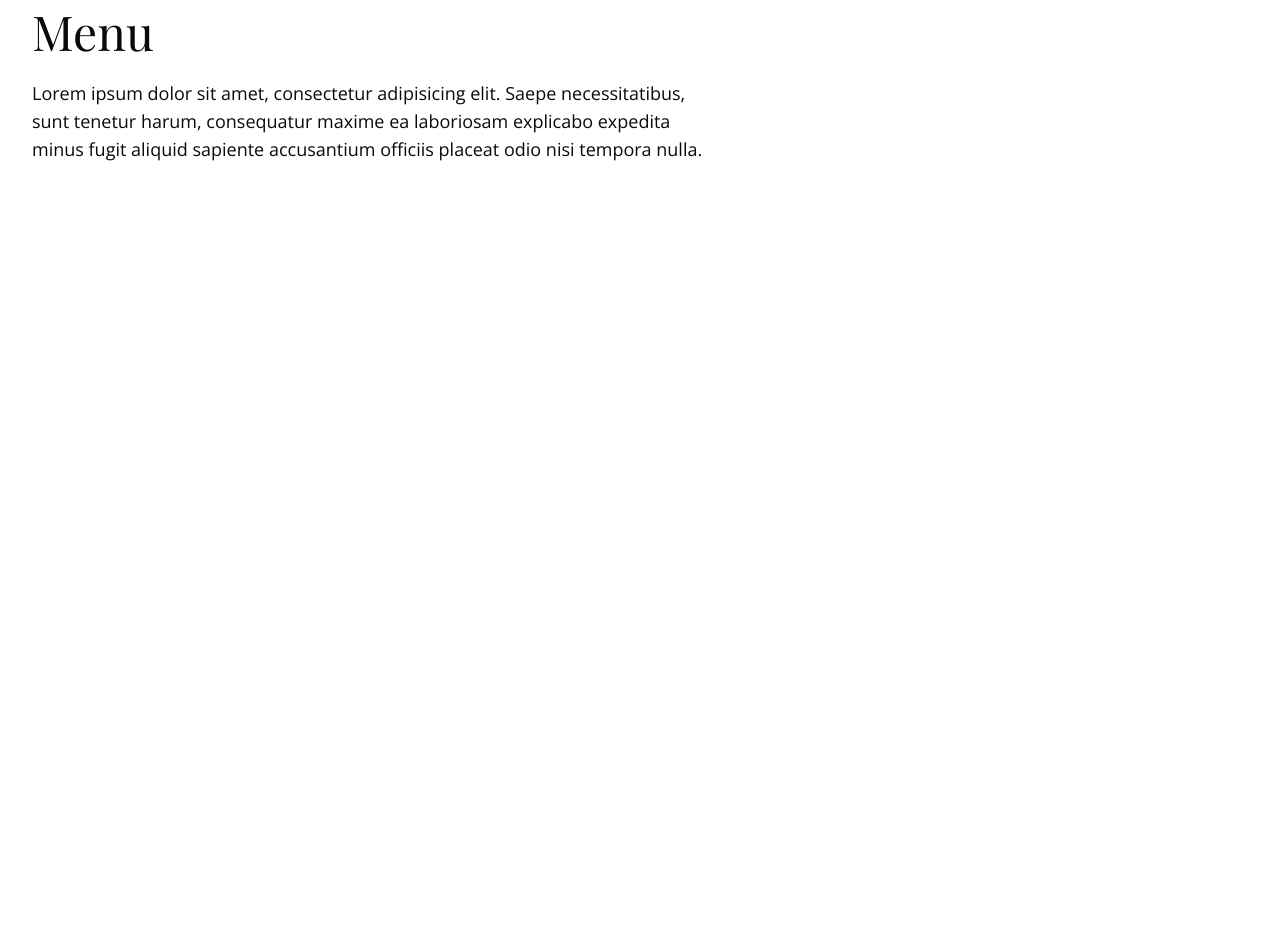
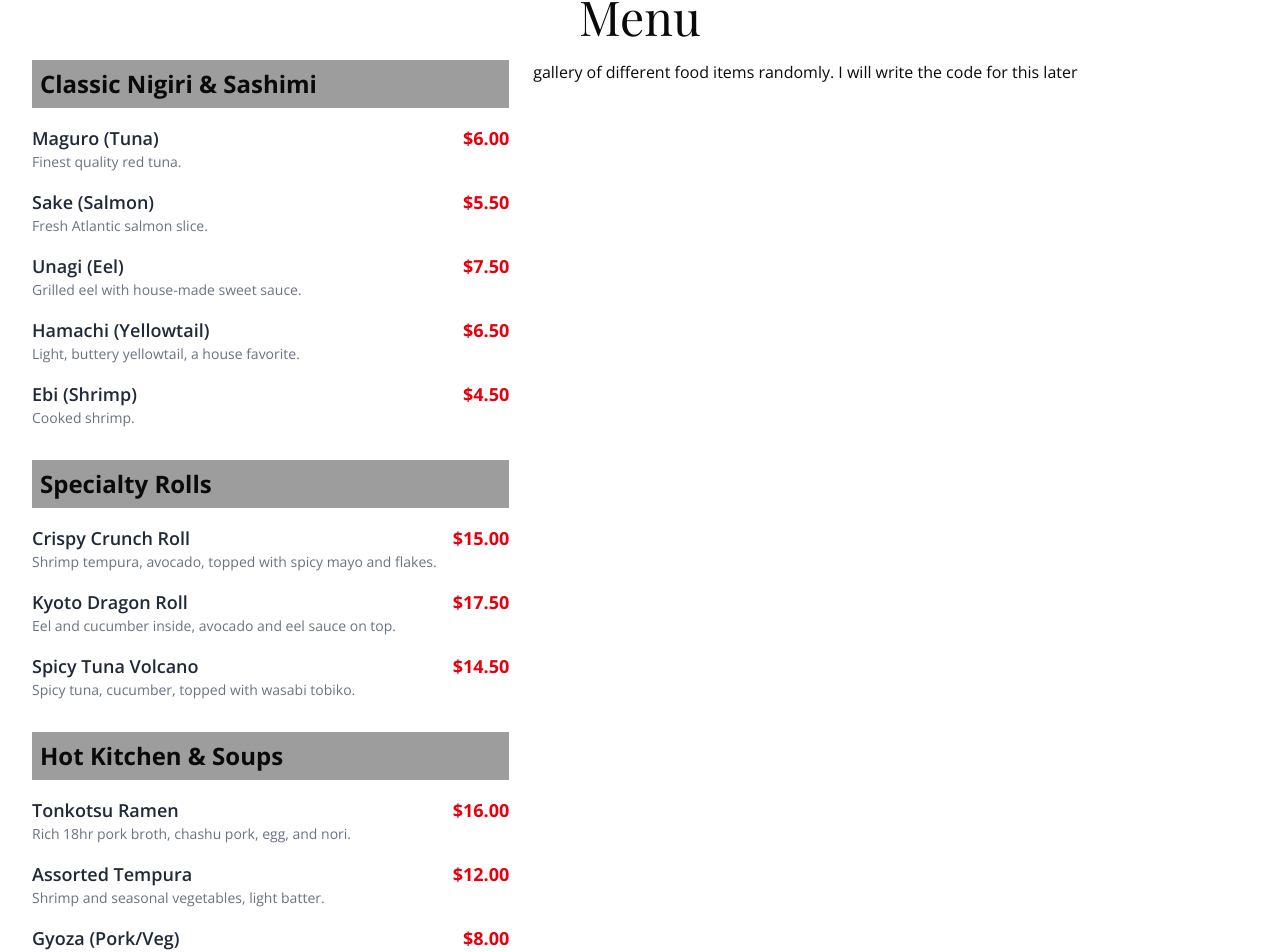
Before and after one commit to ShadmanSakib22/codecanyon-restaurant1, a Next.js app: page / in a window 1280 px wide. Shown: the part 1316-2268 px from the top of the page. Before the commit the page ends 1479 px from the top, so only its background shows below. Built offline with nearby package versions, Linux system fonts and the light colour scheme; a web font is replaced by a local one.

Commit message:
menu prog

```diff
--- a/app/page.tsx
+++ b/app/page.tsx
@@ -1,6 +1,4 @@
-import Image from "next/image";
 import HeroSection from "@/components/hero-section";
-import About from "@/components/about";
 import Menu from "@/components/menu";
 
 export default function Home() {
@@ -10,19 +8,6 @@ export default function Home() {
         {/*Hero Section */}
         <HeroSection />
         <Menu />
-        {/* <About /> */}
-
-        <section className="mt-10 md:mt-16 lg:mt-24 container">
-          <h2 className="text-3xl md:text-4xl lg:text-5xl font-playfair">
-            Menu
-          </h2>
-          <p className="mt-6 text-base md:text-lg max-w-2xl">
-            Lorem ipsum dolor sit amet, consectetur adipisicing elit. Saepe
-            necessitatibus, sunt tenetur harum, consequatur maxime ea laboriosam
-            explicabo expedita minus fugit aliquid sapiente accusantium officiis
-            placeat odio nisi tempora nulla.
-          </p>
-        </section>
       </main>
     </div>
   );
--- /dev/null
+++ b/components/menu-list.tsx
@@ -0,0 +1,40 @@
+import React from "react";
+export interface MenuItem {
+  name: string;
+  price: number;
+  desc: string;
+}
+
+export interface MenuCategory {
+  name: string;
+  items: MenuItem[];
+}
+
+export const MenuList = ({ category }: { category: MenuCategory }) => {
+  return (
+    <>
+      <div className="mb-8">
+        <h3 className="text-2xl font-bold text-foreground p-2 bg-foreground/40 backdrop-blur-md mb-4">
+          {category.name}
+        </h3>
+        <div className="space-y-4">
+          {category.items.map((item, index) => (
+            <div key={index} className="flex justify-between items-start group">
+              <div className="pr-4">
+                <p className="text-lg font-semibold text-gray-800 group-hover:text-red-600 transition-colors">
+                  {item.name}
+                </p>
+                <p className="text-sm text-gray-500 max-w-lg">{item.desc}</p>
+              </div>
+              <span className="text-lg font-bold text-red-600 flex-shrink-0">
+                ${item.price.toFixed(2)}
+              </span>
+            </div>
+          ))}
+        </div>
+      </div>
+    </>
+  );
+};
+
+export default MenuList;
--- a/components/menu.tsx
+++ b/components/menu.tsx
@@ -1,3 +1,4 @@
+import { MenuList, MenuCategory } from "./menu-list";
 import { OffersCarousel, CarouselItem } from "./ui/offers-carousel";
 
 //mock data
@@ -36,11 +37,101 @@ const specialDishes: CarouselItem[] = [
   },
 ];
 
+//mock data -menu list
+const menuCategories: MenuCategory[] = [
+  {
+    name: "Classic Nigiri & Sashimi",
+    items: [
+      { name: "Maguro (Tuna)", price: 6.0, desc: "Finest quality red tuna." },
+      {
+        name: "Sake (Salmon)",
+        price: 5.5,
+        desc: "Fresh Atlantic salmon slice.",
+      },
+      {
+        name: "Unagi (Eel)",
+        price: 7.5,
+        desc: "Grilled eel with house-made sweet sauce.",
+      },
+      {
+        name: "Hamachi (Yellowtail)",
+        price: 6.5,
+        desc: "Light, buttery yellowtail, a house favorite.",
+      },
+      { name: "Ebi (Shrimp)", price: 4.5, desc: "Cooked shrimp." },
+    ],
+  },
+  {
+    name: "Specialty Rolls",
+    items: [
+      {
+        name: "Crispy Crunch Roll",
+        price: 15.0,
+        desc: "Shrimp tempura, avocado, topped with spicy mayo and flakes.",
+      },
+      {
+        name: "Kyoto Dragon Roll",
+        price: 17.5,
+        desc: "Eel and cucumber inside, avocado and eel sauce on top.",
+      },
+      {
+        name: "Spicy Tuna Volcano",
+        price: 14.5,
+        desc: "Spicy tuna, cucumber, topped with wasabi tobiko.",
+      },
+    ],
+  },
+  {
+    name: "Hot Kitchen & Soups",
+    items: [
+      {
+        name: "Tonkotsu Ramen",
+        price: 16.0,
+        desc: "Rich 18hr pork broth, chashu pork, egg, and nori.",
+      },
+      {
+        name: "Assorted Tempura",
+        price: 12.0,
+        desc: "Shrimp and seasonal vegetables, light batter.",
+      },
+      {
+        name: "Gyoza (Pork/Veg)",
+        price: 8.0,
+        desc: "Six pan-fried dumplings with ponzu dipping sauce.",
+      },
+      {
+        name: "Miso Soup",
+        price: 3.5,
+        desc: "Traditional soybean paste broth.",
+      },
+    ],
+  },
+];
+
 const Menu = () => {
   return (
     <section className="mt-10 md:mt-16 lg:mt-24 container">
       {/*Specials */}
       <OffersCarousel items={specialDishes} />
+      <div className="w-full h-px bg-gray-200 my-10" id="main-menu"></div>
+      {/*Menu */}
+      <h2 className="text-3xl md:text-4xl lg:text-5xl text-center font-playfair mb-5">
+        Menu
+      </h2>
+      <div className="flex gap-6">
+        <div className="lg:col-span-8">
+          <div className="space-y-12">
+            {menuCategories.map((category) => (
+              <MenuList key={category.name} category={category} />
+            ))}
+          </div>
+        </div>
+
+        <div className="flex-1">
+          gallery of different food items randomly. I will write the code for
+          this later
+        </div>
+      </div>
     </section>
   );
 };
```
